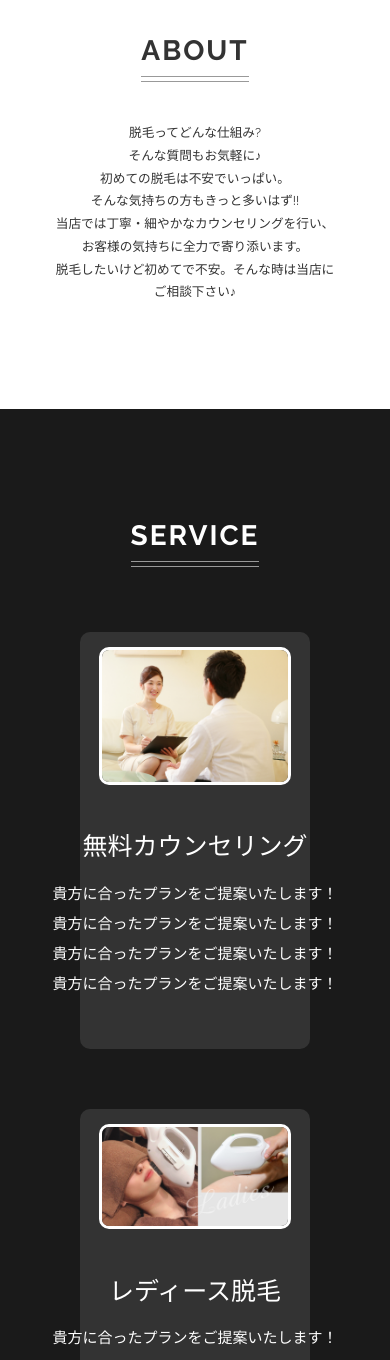
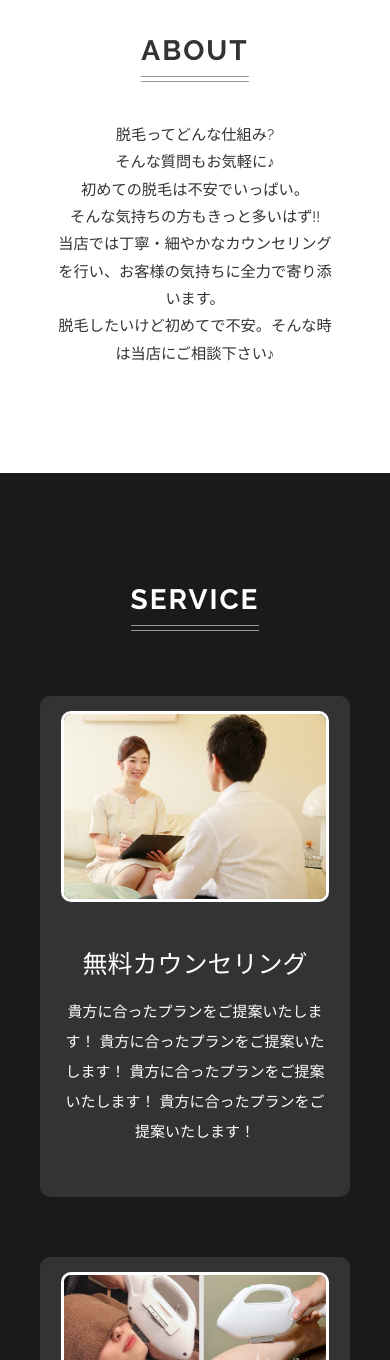
Before and after one commit to mohya125/lptest, a plain HTML site: page index.html in a window 390 px wide. Shown: the part 640-2000 px from the top of the page. Drawn offline with Linux system fonts and the light colour scheme.

Commit message:
Add files via upload

```diff
--- a/css/style.css
+++ b/css/style.css
@@ -145,7 +145,6 @@ SERVICE
 .service-text {
   display: block;
   width: 45%;
-  min-width: 300px;
   margin: 0 2.5% 0;
   padding-top: 20px;
 }
@@ -321,10 +320,13 @@ SMARTPHONE
   /* -----ABOUT----- */
   .about-text {
     margin: 25px;
-    font-size: 1.5vmax;
+    font-size: 1.8vmax;
     line-height: 1.8;
   }
   /* -----SERVICE----- */
+  .service {
+    padding: 80px 40px;
+  }
   .service-box {
     margin: 0 0 60px;
     padding: 15px;
```
